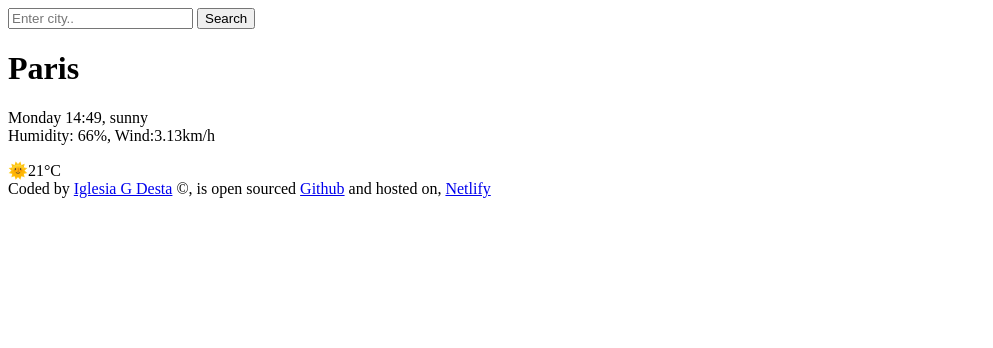
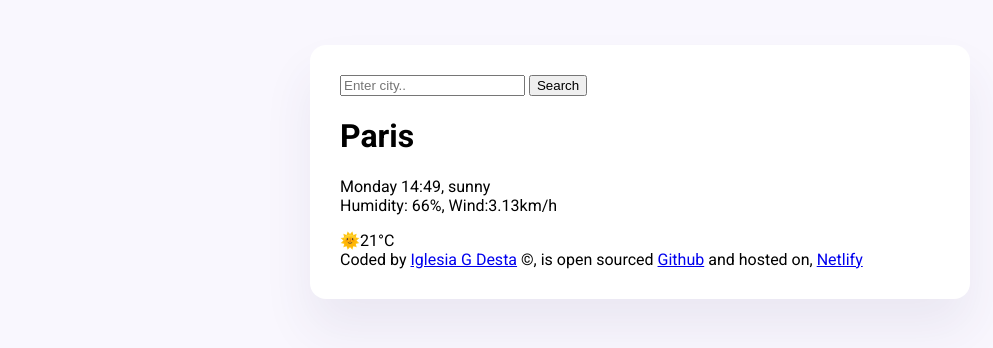
Before and after one commit to Idesta1/my-weatherApp, a plain HTML site: page index.html in a window 1280 px wide. Shown: the whole page, without its empty margins (0-993 px from the left). Drawn offline with Linux system fonts and the light colour scheme.

Commit message:
styled the main container and added new font

```diff
--- a/index.html
+++ b/index.html
@@ -3,9 +3,14 @@
 <head>
     <meta charset="UTF-8">
     <meta name="viewport" content="width=device-width, initial-scale=1.0">
+    <link rel="stylesheet" href="src/style.css"/>
+    <link rel="preconnect" href="https://fonts.googleapis.com">
+<link rel="preconnect" href="https://fonts.gstatic.com" crossorigin>
+<link href="https://fonts.googleapis.com/css2?family=Roboto:ital,wght@0,100;0,300;0,400;0,500;0,700;0,900;1,100;1,300;1,400;1,500;1,700;1,900&display=swap" rel="stylesheet">
     <title>My First Weather App</title>
 </head>
 <body>
+  <div class="weather-app">
     <header>
        <form>
         <input type="search"  placeholder="Enter city.." required />
@@ -27,5 +32,6 @@
     <a href ="https://github.com/Idesta1/my-weatherApp" target="_blank"> Github</a> and hosted on,
     <a href ="https://app.netlify.com/sites/my-shecode-weatherapp/overview" target="_blank"> Netlify</a>
   </footer>
+</div>
 </body>
 </html>
--- /dev/null
+++ b/src/style.css
@@ -0,0 +1,13 @@
+body{
+    background:#f9f7fe ;
+    font-family: Roboto, sans-serif;
+}
+ .weather-app {
+    background:white;
+    max-width:600px;
+    margin:45px auto;
+    padding:30px;
+    box-shadow: 0 30px 50px rgba(65, 50, 100, 0.08);
+    border-radius: 16px;
+
+ }
```
